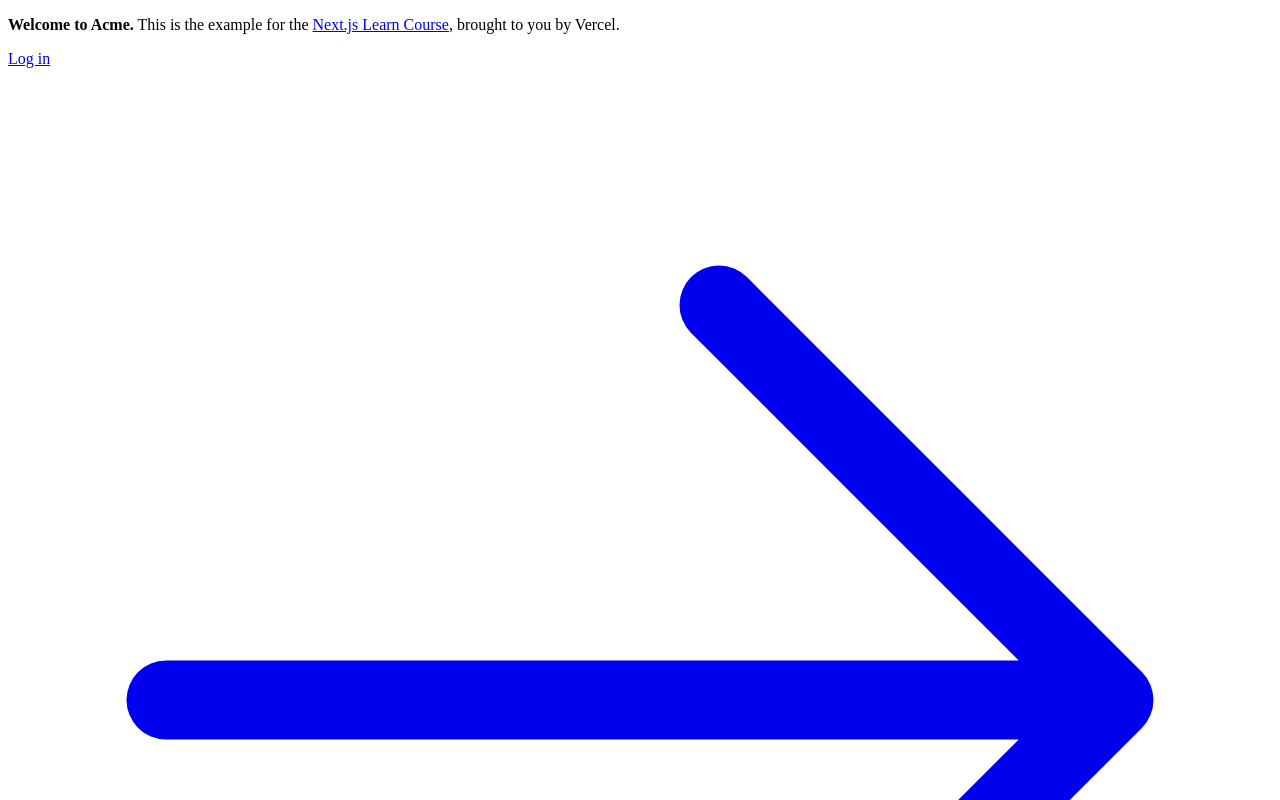
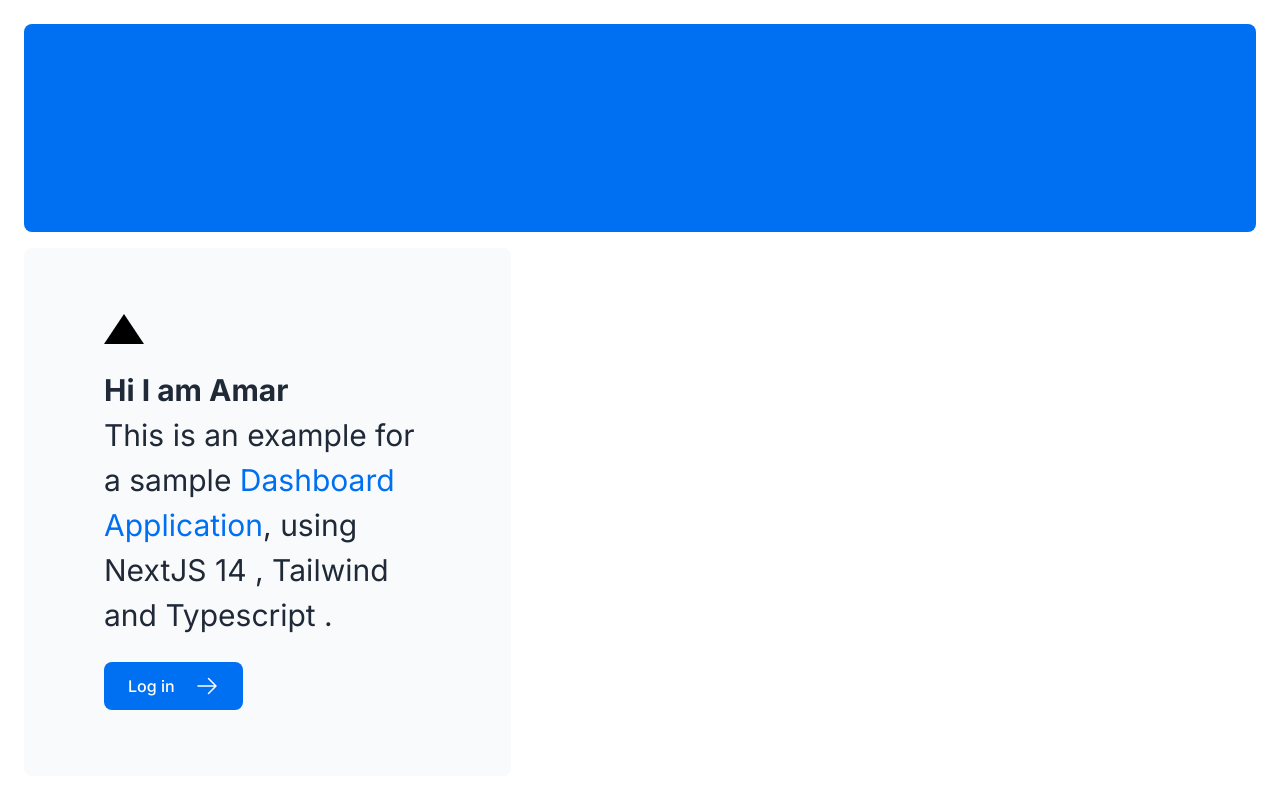
Before and after one commit to amarsrivastava68/NextJS14-Typescript-Tailwind-Dashboard, a Next.js app: page / in a window 1280 px wide. Shown: the top 800 px of the page. Built offline with nearby package versions, Linux system fonts and the light colour scheme.

Commit message:
style changes and added font

```diff
--- a/app/layout.tsx
+++ b/app/layout.tsx
@@ -1,3 +1,6 @@
+import '@/app/ui/global.css';
+import { inter } from '@/app/ui/fonts';
+
 export default function RootLayout({
   children,
 }: {
@@ -5,7 +8,7 @@ export default function RootLayout({
 }) {
   return (
     <html lang="en">
-      <body>{children}</body>
+      <body className={`${inter.className} antialiased`}>{children}</body>
     </html>
   );
 }
--- a/app/page.tsx
+++ b/app/page.tsx
@@ -10,12 +10,15 @@ export default function Page() {
       </div>
       <div className="mt-4 flex grow flex-col gap-4 md:flex-row">
         <div className="flex flex-col justify-center gap-6 rounded-lg bg-gray-50 px-6 py-10 md:w-2/5 md:px-20">
+        <div
+  className="h-0 w-0 border-b-[30px] border-l-[20px] border-r-[20px] border-b-black border-l-transparent border-r-transparent"
+/>
           <p className={`text-xl text-gray-800 md:text-3xl md:leading-normal`}>
-            <strong>Welcome to Acme.</strong> This is the example for the{' '}
-            <a href="https://nextjs.org/learn/" className="text-blue-500">
-              Next.js Learn Course
+            <strong>Hi I am Amar</strong> <br/>This is an example for a sample{' '}
+            <a href="/" className="text-blue-500">
+              Dashboard Application
             </a>
-            , brought to you by Vercel.
+            ,  using NextJS 14 , Tailwind and Typescript .
           </p>
           <Link
             href="/login"
@@ -25,7 +28,7 @@ export default function Page() {
           </Link>
         </div>
         <div className="flex items-center justify-center p-6 md:w-3/5 md:px-28 md:py-12">
-          {/* Add Hero Images Here */}
+
         </div>
       </div>
     </main>
--- /dev/null
+++ b/app/ui/fonts.ts
@@ -0,0 +1,3 @@
+import { Inter } from 'next/font/google';
+
+export const inter = Inter({ subsets: ['latin'] });
```
